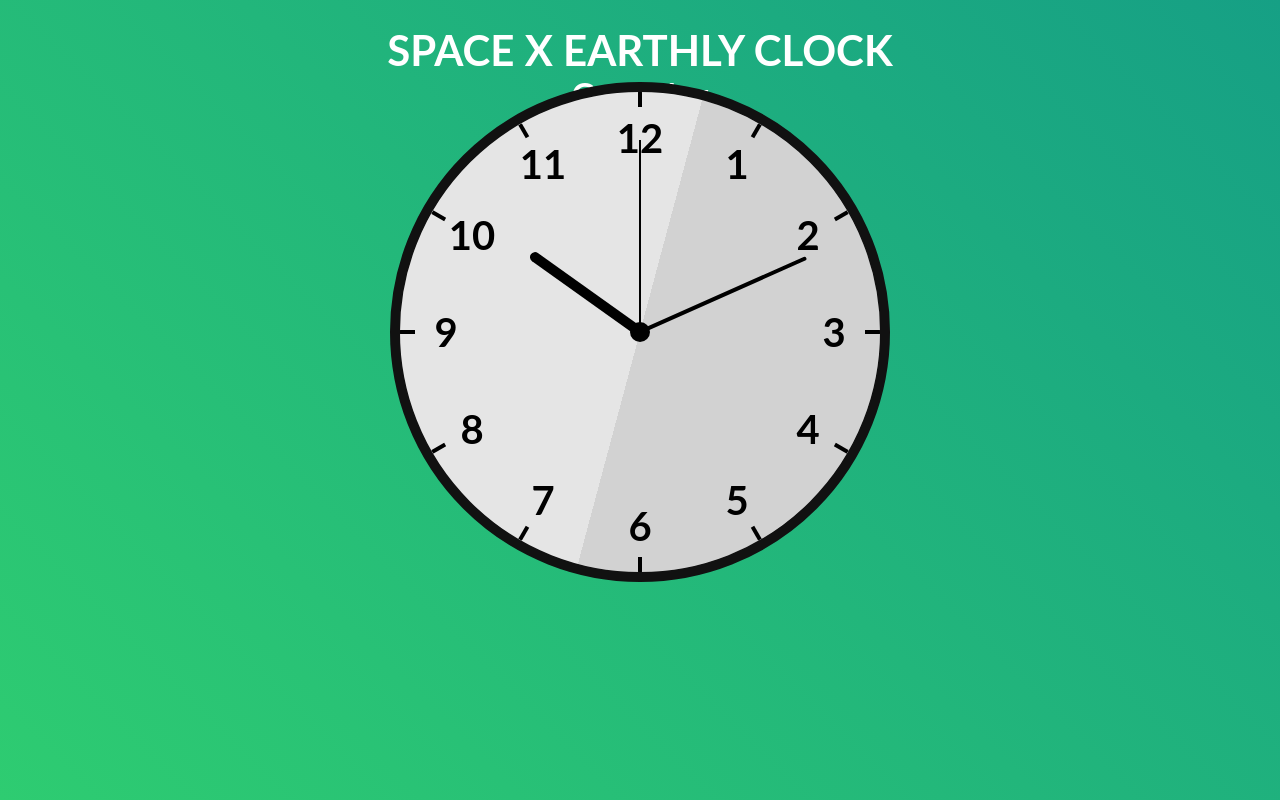
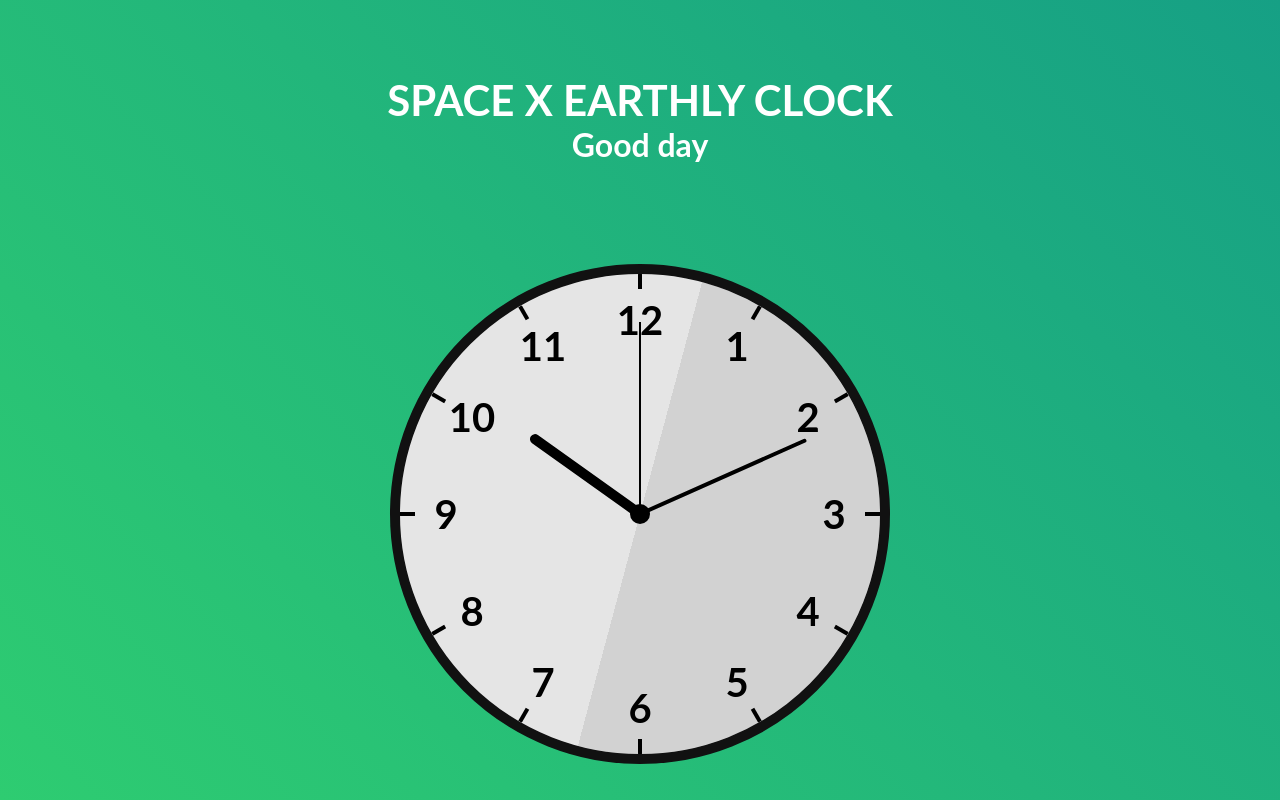
Before and after one commit to dantewh/Challenge-2-her, a plain HTML site: page index.html in a window 1280 px wide. Drawn offline with Linux system fonts and the light colour scheme.

Commit message:
text zit niet meer onder klok, breedte klok aangepast klein scherm

```diff
--- a/style.css
+++ b/style.css
@@ -37,6 +37,7 @@
 }
 
 h1{
+    padding-top: 50px;
     font-size: 24px;
 }
 
@@ -44,6 +45,10 @@
     color: white;
 
     font-weight: bold;
+}
+
+#message{
+    font-size: 20px;
 }
 .main{
     position: relative;
@@ -67,8 +72,8 @@
     margin-left: auto;
     margin-right: auto;
     position: relative;
-    width: 300px;
-    height: 300px;
+    width: 350px;
+    height: 350px;
     overflow: hidden;
     border-radius: 250px;
     border: 10px solid #111;
@@ -236,7 +241,8 @@
     font-size: 42px;
     }
     #message{
-        font-size: 32px;f
+        font-size: 32px;
+        padding-bottom: 100px;
     }
 
     .main{
@@ -269,14 +275,8 @@
     padding: 22px;
     }
 
-    header{
-        margin-top: 50px;
+
+    #message{
+        padding-bottom: 200px;
     }
 }
-
-@media (min-width: 1200px) {
-
-
-
-
-}
```
